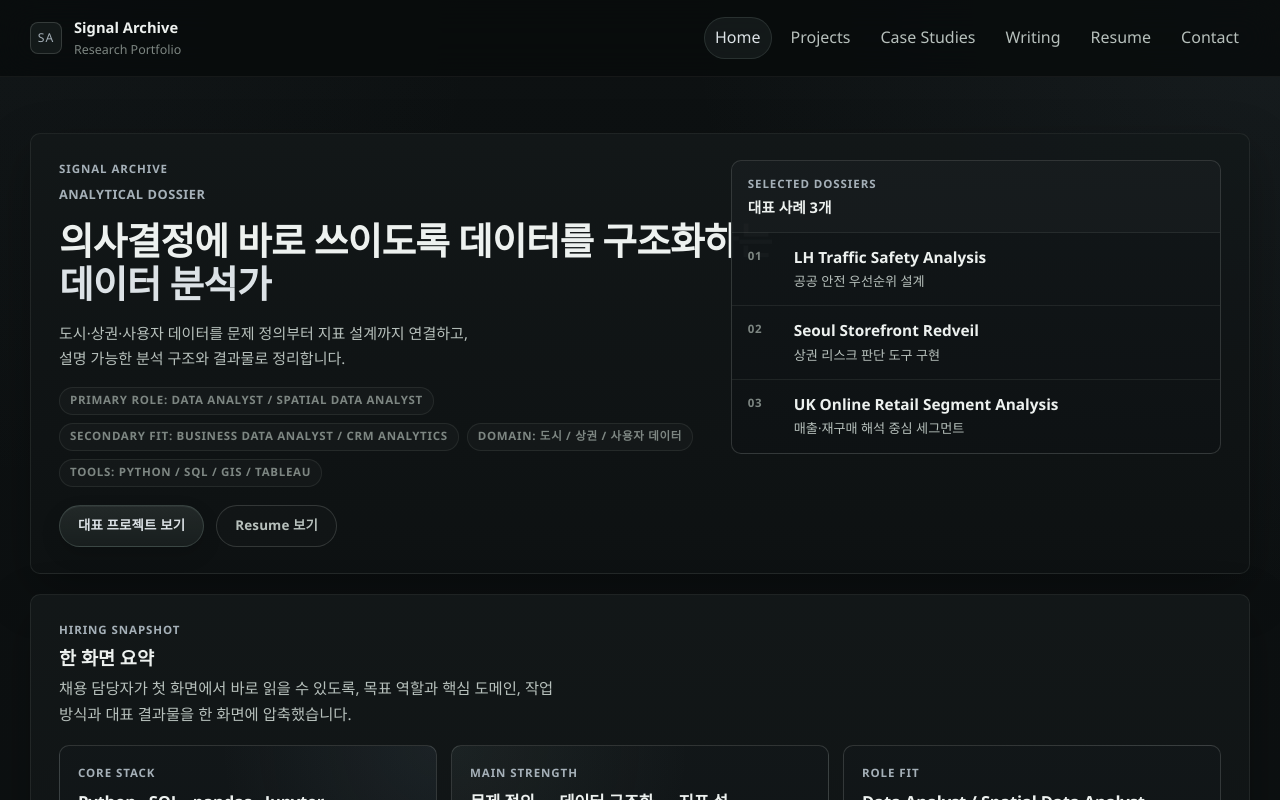
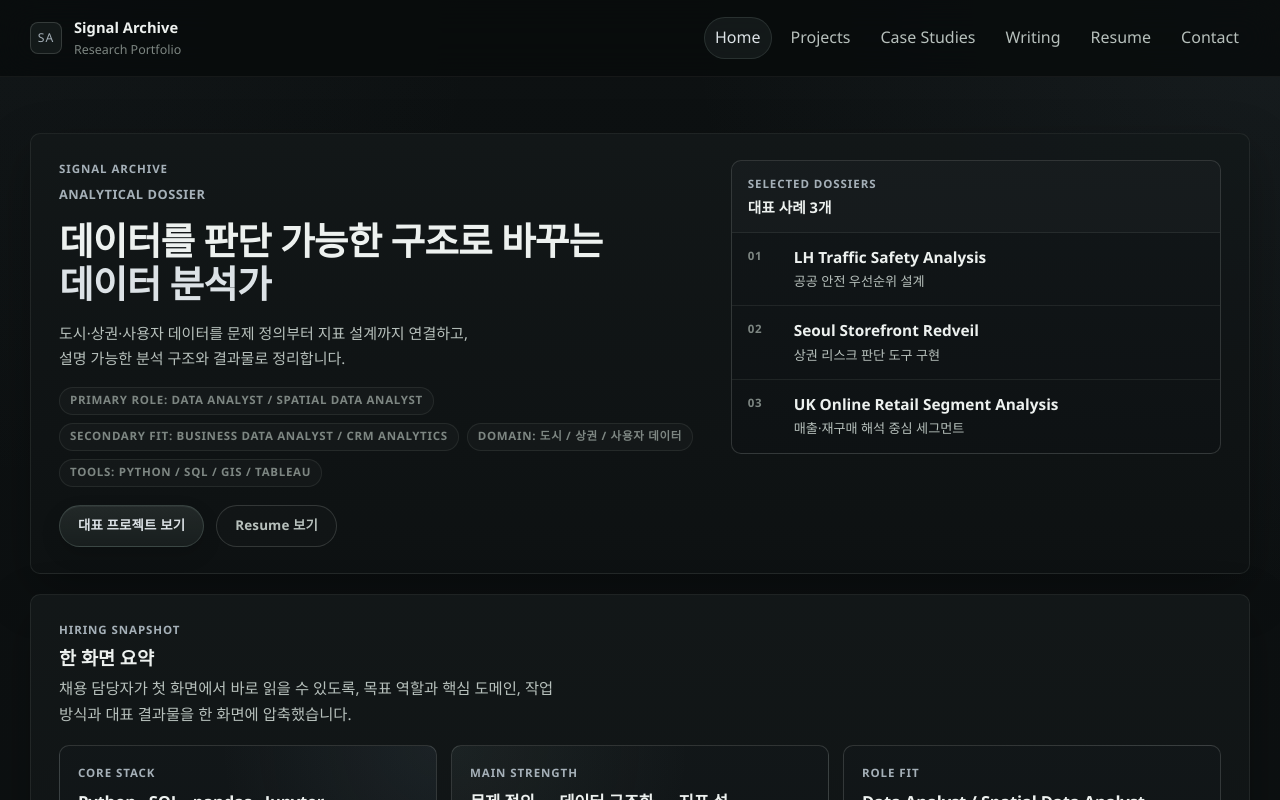
Before and after one commit to dffxonnb-cyber/signal-archive, a Next.js app: page / in a window 1280 px wide. Shown: the top 800 px of the page. Built offline with nearby package versions, Linux system fonts and the light colour scheme.

Commit message:
Refresh home hero headline copy

```diff
--- a/app/page.tsx
+++ b/app/page.tsx
@@ -119,7 +119,7 @@ export default function HomePage() {
             </div>
 
             <h1 className="hero-title home-hero__title">
-              <span className="home-hero__title-prefix">의사결정에 바로 쓰이도록 데이터를 구조화하는</span>
+              <span className="home-hero__title-prefix">데이터를 판단 가능한 구조로 바꾸는</span>
               <span className="hero-title__accent home-hero__title-tail">데이터 분석가</span>
             </h1>
 
```
